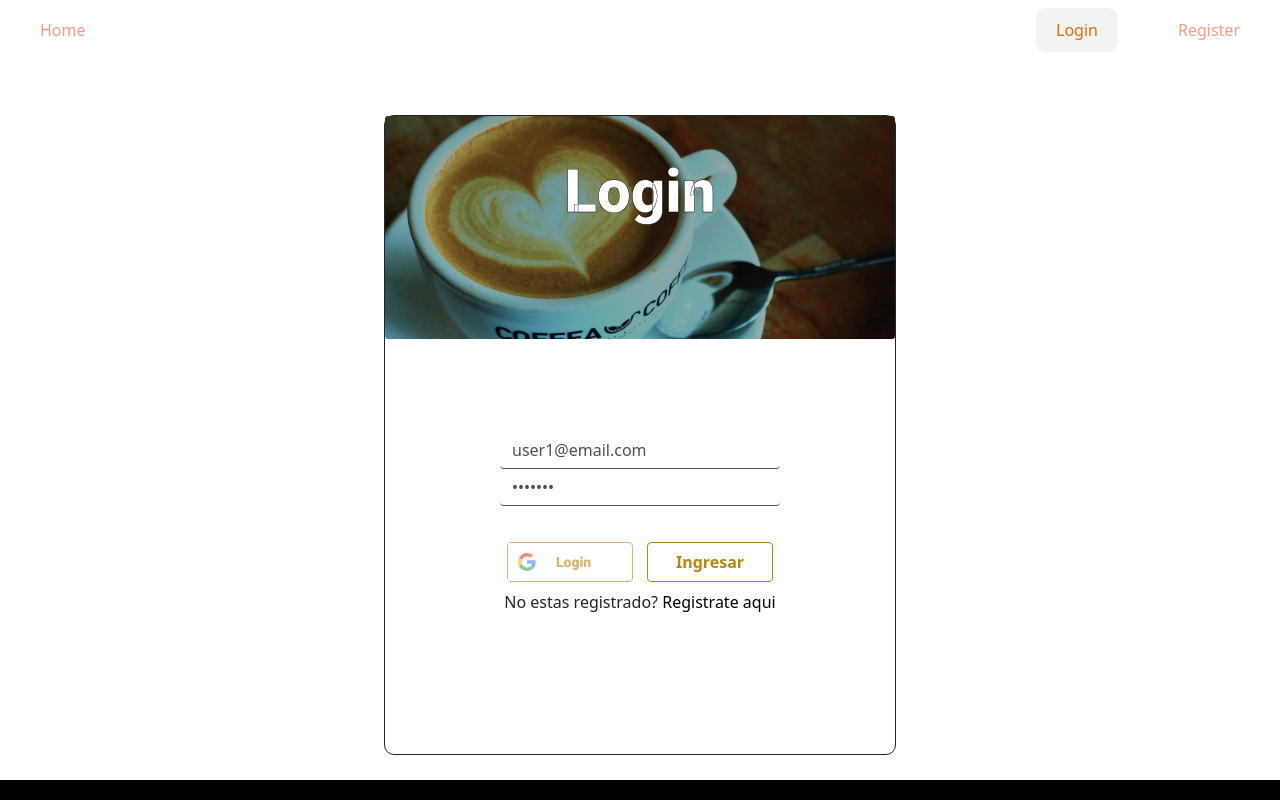
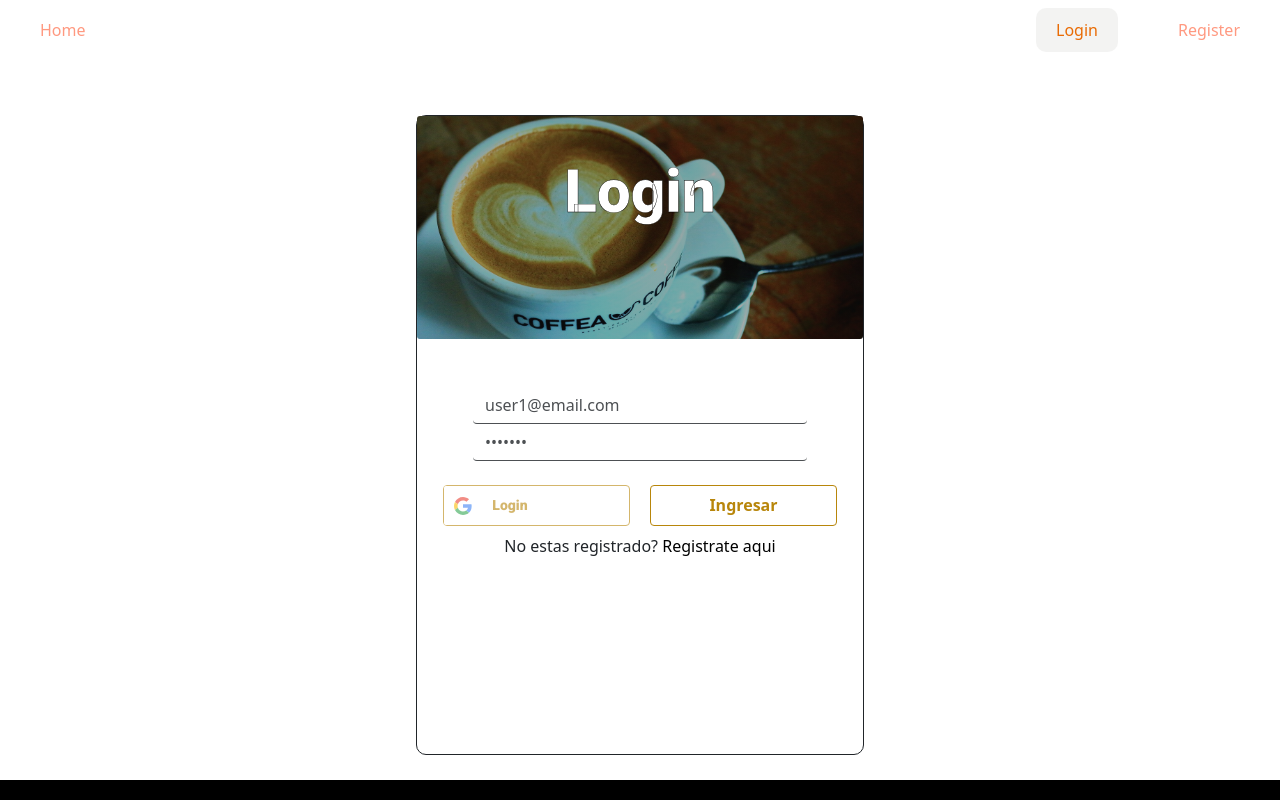
Before and after one commit to CamiloFuentesR/cafe-frontend, a React (Create React App) app: page /auth/login in a window 1280 px wide. Built offline with nearby package versions, Linux system fonts and the light colour scheme; no server answers.

Commit message:
auth tamaños

```diff
--- a/src/styles/components/__auth.scss
+++ b/src/styles/components/__auth.scss
@@ -16,7 +16,9 @@
         border: 1px solid;
         border-radius: 10px;
         position: absolute;
-
+        p{
+            height:0px ;
+        }
         h1{
             text-align: center;
         }
@@ -31,7 +33,7 @@
             text-align: center;
         }
         p{
-            height:0px;
+            height:0px ;
         }
     }
     ._login_title{
@@ -65,10 +67,12 @@
     }
     ._Login_div{
         width: 100%;
+        // margin-left: 30px;
     }
 
     ._login_input{
-        width: 100%;
+        margin-left: 30px;
+        width: 80%;
         border: 0px;
         border-bottom: 1px solid;
         opacity: .8;
@@ -121,14 +125,16 @@
         align-items: center;
         display: flex;
         justify-content: center;
-        height: 570px;
+        height: 100vh;
         position: relative;
         width: 100%;
+        background-color: rgb(255, 255, 255);
+
     }
     ._login_card{
         position: absolute;
         width: 70%;
-        height: 550px;
+        height: 90vh;
         border: 1px solid;
         border-radius: 10px;
         h1{
@@ -137,7 +143,7 @@
     }
     ._register_card{
         width: 70%;
-        margin-top: 30px;
+        height: 90vh;
         border: 1px solid;
         border-radius: 10px;
         h1{
@@ -190,11 +196,26 @@
         }
     }
     ._login_button{
+        display: flex;
+        flex-direction: row;
+        justify-content: space-around;
         margin-top: 20px;
         button {
+            width: 47%;
             padding: 10px;
-            color: rgb(255, 255, 255);
-            background-color: darkgoldenrod;
+            margin: auto;
+            color:darkgoldenrod !important;
+            border: 1px solid darkgoldenrod !important;
+            background-color: rgb(255, 255, 255) !important;
+            border-radius: 4px !important;
+            box-shadow: 0px 0px 0px 0px !important ;
+            font-weight: 700 !important;
+            &:hover{
+                background-color: darkgoldenrod !important;
+                color: rgb(255, 255, 255) !important;
+                box-shadow: 0px 2px 2px 0px grey !important;
+
+            }
         }
     }
     ._login_register{
@@ -220,7 +241,7 @@
         justify-items: center;
         align-items: center;
         width: 100%;
-        height: 90%;
+        min-height: 90vh;
         position: absolute;
     }
     ._login_card{
@@ -320,7 +341,7 @@
         position: absolute;
     }
     ._login_card{
-        width: 40%;
+        width: 35%;
         margin-top: 30px;
         border: 1px solid;
         height: 80vh;
@@ -332,8 +353,9 @@
             height:0px;
         }
     }
+
     ._register_card{
-        width: 40%;
+        width: 35%;
         height: 80vh;
         margin-top: 30px;
         border: 1px solid;
@@ -372,8 +394,8 @@
     }
     ._login_form{
         padding: 35px;
-        position: relative;
-        margin: 0 80px;
+        // position: relative;
+        margin: 0 60px;
     }
     ._Login_div{
         margin-top: 0px;
--- a/src/styles/components/_ui.scss
+++ b/src/styles/components/_ui.scss
@@ -3,7 +3,7 @@
     justify-content: center;
     height: 110vh;
     width: 100%;
-    z-index: 999 !important;
+    z-index: 99999 !important;
     // background-color: rgba(0, 0, 0, 0.158)  !important;
     backdrop-filter: blur(2px)  contrast(.8) ;
 }
--- a/src/views/auth/LoginScreen.jsx
+++ b/src/views/auth/LoginScreen.jsx
@@ -29,7 +29,7 @@ export const LoginScreen = () => {
     // login google
 
     const responseGoogle = (response) => {
-        if(response){
+        if (response) {
             dispatch(startLoginGoogle(response.tokenId))
         }
     }
@@ -44,23 +44,23 @@ export const LoginScreen = () => {
                         <h1>Login</h1>
                     </div>
                     <form
-                        className="_login_form"
+                        className="d-flex-column mt-5 justify-content-center align-self-center"
                         onSubmit={handleSubmit}
                     >
-                        <div className="_Login_div mt-2">
+                        <div className="d-flex-column justify-content-center mx-2 px-5">
                             {/* <label htmlFor="Email">Email</label> */}
                             <input
                                 autoComplete="off"
                                 type="text"
                                 name="email"
-                                className={`form-control _login_input ${errores.email && 'is-invalid'}`}
+                                className={`form-control _login_input ${errores.email && 'is-invalid'} mt-5`}
                                 placeholder="Email"
                                 value={email}
                                 onChange={handleChange}
                             />
                             {errores.email && <p style={{ color: 'red', fontSize: '14px' }}>{errores.email}</p>}
                         </div>
-                        <div className="_Login_div">
+                        <div className="d-flex-column justify-content-center mx-2 px-5 mb-4 mt-0">
                             {/* <label htmlFor="password">Password</label> */}
                             <input
                                 autoComplete="off"
@@ -77,7 +77,7 @@ export const LoginScreen = () => {
                                     : <p></p>
                             }
                         </div>
-                        <div className="_login_button">
+                        <div className="_login_button mx-3">
                             <GoogleLogin
                                 clientId="972085407507-hep118u8486feno87qig2kjn8uelt76v.apps.googleusercontent.com"
                                 buttonText="Login"
@@ -85,8 +85,6 @@ export const LoginScreen = () => {
                                 onFailure={responseGoogle}
                             // isSignedIn={true} // devuelve la llamada de onsuccess (osea verifica que este logeado)
                             />
-
-
                             <button type="submit">Ingresar</button>
                         </div>
                         <div className="_login_register mt-2 text-center">
```
Lines whose indentation alone changed are shown as unchanged.
